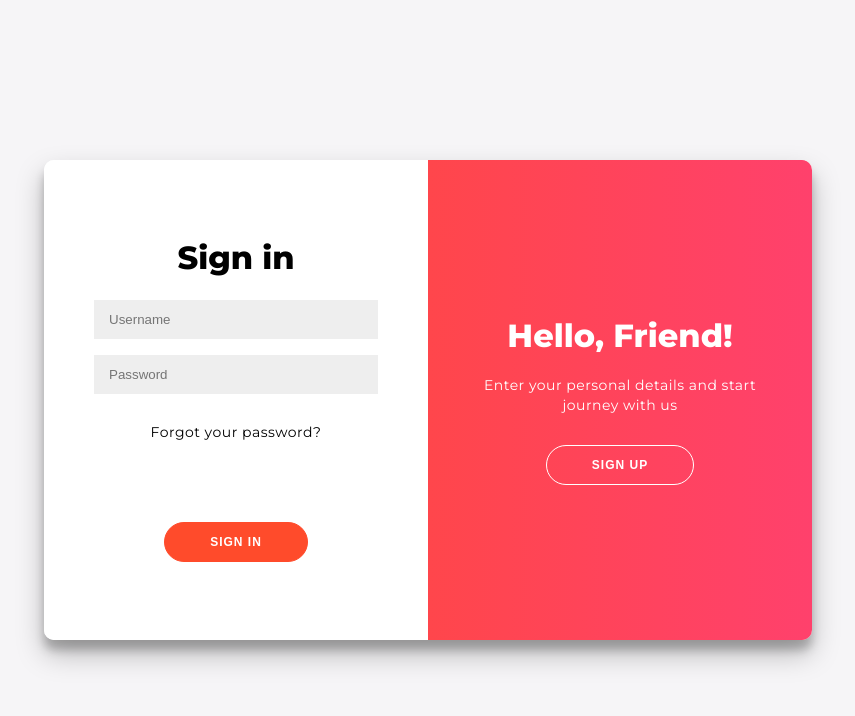
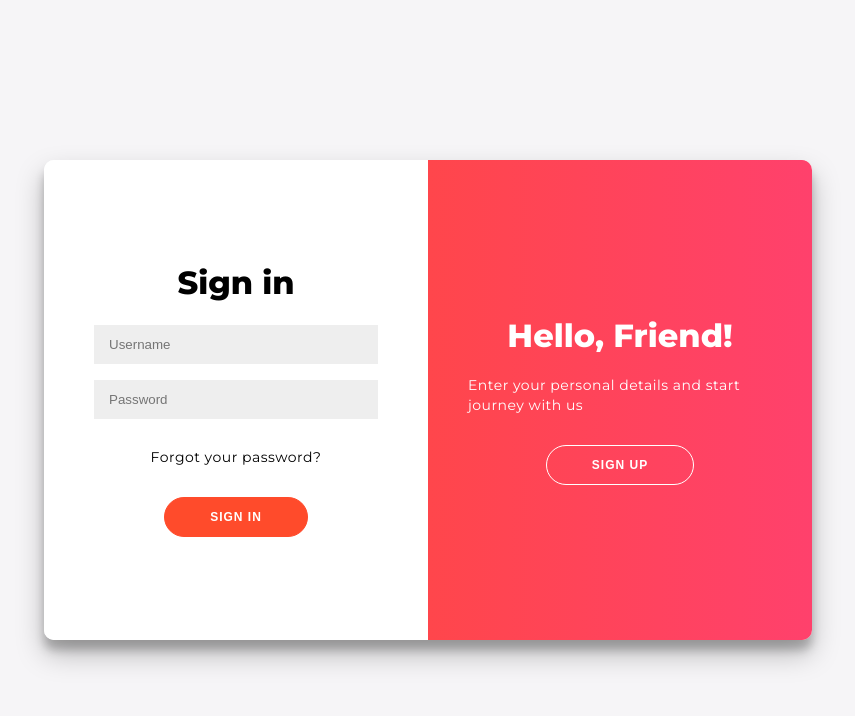
Before and after one commit to Siam456/chatApplication-frontend, a React (Create React App) app: page / in a window 1280 px wide. Shown: the top 716 px of the page, without its empty margins (212-1067 px from the left). Built offline with nearby package versions, Linux system fonts and the light colour scheme.

Commit message:
resolve: classname change

```diff
--- a/src/App.css
+++ b/src/App.css
@@ -1,38 +1,5 @@
-.App {
-  text-align: center;
+* {
+  margin: 0;
+  padding: 0;
+  text-align: left;
 }
-
-.App-logo {
-  height: 40vmin;
-  pointer-events: none;
-}
-
-@media (prefers-reduced-motion: no-preference) {
-  .App-logo {
-    animation: App-logo-spin infinite 20s linear;
-  }
-}
-
-.App-header {
-  background-color: #282c34;
-  min-height: 100vh;
-  display: flex;
-  flex-direction: column;
-  align-items: center;
-  justify-content: center;
-  font-size: calc(10px + 2vmin);
-  color: white;
-}
-
-.App-link {
-  color: #61dafb;
-}
-
-@keyframes App-logo-spin {
-  from {
-    transform: rotate(0deg);
-  }
-  to {
-    transform: rotate(360deg);
-  }
-}
--- a/src/App.js
+++ b/src/App.js
@@ -3,7 +3,7 @@ import Navbar from "./component/nav/Navbar";
 
 function App() {
   return (
-    <div className="App">
+    <div>
       <Navbar />
     </div>
   );
--- a/src/pages/SignUp/SignUp.js
+++ b/src/pages/SignUp/SignUp.js
@@ -55,12 +55,13 @@ export default function SignUp() {
   };
   return (
     <div className="form-container sign-up-container">
-      <form onSubmit={submitHandler}>
+      <form className="loginForm" onSubmit={submitHandler}>
         <h1>Create Account</h1>
         <span>
           <br></br>
         </span>
         <input
+          className="form-controll"
           id="name"
           name="name"
           onChange={handleChange}
@@ -69,6 +70,7 @@ export default function SignUp() {
         />
         <span id="error-name" className="error-msg"></span>
         <input
+          className="form-controll"
           id="email"
           type="email"
           onChange={handleChange}
@@ -77,6 +79,7 @@ export default function SignUp() {
         />
         <span id="error-email" className="error-msg"></span>
         <input
+          className="form-controll"
           id="phone"
           type="text"
           onChange={handleChange}
@@ -85,6 +88,7 @@ export default function SignUp() {
         />
         <span id="error-phone" className="error-msg"></span>
         <input
+          className="form-controll"
           id="password"
           type="password"
           onChange={handleChange}
@@ -92,7 +96,7 @@ export default function SignUp() {
           placeholder="Password"
         />
         <span id="error-password" className="error-msg"></span> <br></br>
-        <button>Sign Up</button>
+        <button className="submit-btn">Sign Up</button>
       </form>
     </div>
   );
--- a/src/pages/SignUp/style.css
+++ b/src/pages/SignUp/style.css
@@ -4,27 +4,12 @@
   box-sizing: border-box;
 }
 
-body {
-  background: #f6f5f7;
-  display: flex;
-  justify-content: center;
-  align-items: center;
-  flex-direction: column;
-  font-family: "Montserrat", sans-serif;
-  height: 100vh;
-  margin: -20px 0 50px;
-}
-
-h1 {
+.title {
   font-weight: bold;
   margin: 0;
 }
 
-h2 {
-  text-align: center;
-}
-
-p {
+.sub-title {
   font-size: 14px;
   font-weight: 100;
   line-height: 20px;
@@ -43,7 +28,7 @@ a {
   margin: 15px 0;
 }
 
-button {
+.submit-btn {
   border-radius: 20px;
   border: 1px solid #ff4b2b;
   background-color: #ff4b2b;
@@ -56,20 +41,20 @@ button {
   transition: transform 80ms ease-in;
 }
 
-button:active {
+.submit-btn:active {
   transform: scale(0.95);
 }
 
-button:focus {
+.submit-btn:focus {
   outline: none;
 }
 
-button.ghost {
+.submit-btn.ghost {
   background-color: transparent;
   border-color: #ffffff;
 }
 
-form {
+.loginForm {
   background-color: #ffffff;
   display: flex;
   align-items: center;
@@ -80,7 +65,7 @@ form {
   text-align: center;
 }
 
-input {
+.form-controll {
   background-color: #eee;
   border: none;
   padding: 12px 15px;
@@ -88,7 +73,7 @@ input {
   width: 100%;
 }
 
-.container {
+.container-main {
   background-color: #fff;
   border-radius: 10px;
   box-shadow: 0 14px 28px rgba(0, 0, 0, 0.25), 0 10px 10px rgba(0, 0, 0, 0.22);
@@ -112,7 +97,7 @@ input {
   z-index: 2;
 }
 
-.container.right-panel-active .sign-in-container {
+.container-main.right-panel-active .sign-in-container {
   transform: translateX(100%);
 }
 
@@ -123,7 +108,7 @@ input {
   z-index: 1;
 }
 
-.container.right-panel-active .sign-up-container {
+.container-main.right-panel-active .sign-up-container {
   transform: translateX(100%);
   opacity: 1;
   z-index: 5;
@@ -155,7 +140,7 @@ input {
   z-index: 100;
 }
 
-.container.right-panel-active .overlay-container {
+.container-main.right-panel-active .overlay-container {
   transform: translateX(-100%);
 }
 
@@ -175,7 +160,7 @@ input {
   transition: transform 0.6s ease-in-out;
 }
 
-.container.right-panel-active .overlay {
+.container-main.right-panel-active .overlay {
   transform: translateX(50%);
 }
 
@@ -198,7 +183,7 @@ input {
   transform: translateX(-20%);
 }
 
-.container.right-panel-active .overlay-left {
+.container-main.right-panel-active .overlay-left {
   transform: translateX(0);
 }
 
@@ -207,7 +192,7 @@ input {
   transform: translateX(0);
 }
 
-.container.right-panel-active .overlay-right {
+.container-main.right-panel-active .overlay-right {
   transform: translateX(20%);
 }
 
@@ -226,23 +211,10 @@ input {
   width: 40px;
 }
 
-footer {
-  background-color: #222;
-  color: #fff;
-  font-size: 14px;
-  bottom: 0;
-  position: fixed;
-  left: 0;
-  right: 0;
-  text-align: center;
-  z-index: 999;
+.container-main {
+  position: absolute;
+  top: 50%;
+  left: 50%;
+  transform: translate(-50%, -50%);
+  max-height: 100vh;
 }
-
-.error-msg {
-  text-align: left;
-  color: red;
-  width: 100%;
-}
-.ei-error {
-  border: 1px solid red;
-}
--- a/src/pages/login/Login.js
+++ b/src/pages/login/Login.js
@@ -36,49 +36,51 @@ export default function Login() {
     checkLogin();
   };
   return (
-    <>
-      <div className="container" id="container">
+    <div className="login-registration-wrapper">
+      <div className="container-main" id="container">
         <div>
           <SignUp />
         </div>
         <div className="form-container sign-in-container">
-          <form onSubmit={submitHandler}>
-            <h1>Sign in</h1>
+          <form className="loginForm" onSubmit={submitHandler}>
+            <h1 className="title">Sign in</h1>
 
             <span>
               <br></br>
             </span>
             <input
+              className="form-controll"
               type="text"
               name="email"
               onChange={handleChange}
               placeholder="Username"
             />
             <input
+              className="form-controll"
               type="password"
               name="password"
               onChange={handleChange}
               placeholder="Password"
             />
-            <p>Forgot your password?</p>
+            <p className="sub-title">Forgot your password?</p>
             <p
               id="error"
               style={{
                 color: "red",
               }}
             ></p>
-            <button>Sign In</button>
+            <button className="submit-btn">Sign In</button>
           </form>
         </div>
         <div className="overlay-container">
           <div className="overlay">
             <div className="overlay-panel overlay-left">
-              <h1>Welcome Back!</h1>
-              <p>
+              <h1 className="title">Welcome Back!</h1>
+              <p className="sub-title">
                 To keep connected with us please login with your personal info
               </p>
               <button
-                className="ghost"
+                className="submit-btn ghost"
                 id="signIn"
                 onClick={() => {
                   const container = document.getElementById("container");
@@ -89,10 +91,12 @@ export default function Login() {
               </button>
             </div>
             <div className="overlay-panel overlay-right">
-              <h1>Hello, Friend!</h1>
-              <p>Enter your personal details and start journey with us</p>
+              <h1 className="title">Hello, Friend!</h1>
+              <p className="sub-title">
+                Enter your personal details and start journey with us
+              </p>
               <button
-                className="ghost"
+                className="submit-btn ghost"
                 id="signUp"
                 onClick={() => {
                   const container = document.getElementById("container");
@@ -105,6 +109,6 @@ export default function Login() {
           </div>
         </div>
       </div>
-    </>
+    </div>
   );
 }
--- a/src/pages/login/style.css
+++ b/src/pages/login/style.css
@@ -4,7 +4,7 @@
   box-sizing: border-box;
 }
 
-body {
+.login-registration-wrapper {
   background: #f6f5f7;
   display: flex;
   justify-content: center;
@@ -12,20 +12,14 @@ body {
   flex-direction: column;
   font-family: "Montserrat", sans-serif;
   height: 100vh;
-  /* margin: -20px 0 50px; */
-  height: 100vh;
 }
 
-h1 {
+.title {
   font-weight: bold;
   margin: 0;
 }
 
-h2 {
-  text-align: center;
-}
-
-p {
+.sub-title {
   font-size: 14px;
   font-weight: 100;
   line-height: 20px;
@@ -44,7 +38,7 @@ a {
   margin: 15px 0;
 }
 
-button {
+.submit-btn {
   border-radius: 20px;
   border: 1px solid #ff4b2b;
   background-color: #ff4b2b;
@@ -57,11 +51,11 @@ button {
   transition: transform 80ms ease-in;
 }
 
-button:active {
+.submit-btn:active {
   transform: scale(0.95);
 }
 
-button:focus {
+.submit-btn:focus {
   outline: none;
 }
 
@@ -70,7 +64,7 @@ button.ghost {
   border-color: #ffffff;
 }
 
-form {
+.loginForm {
   background-color: #ffffff;
   display: flex;
   align-items: center;
@@ -81,7 +75,7 @@ form {
   text-align: center;
 }
 
-input {
+.form-controll {
   background-color: #eee;
   border: none;
   padding: 12px 15px;
@@ -89,7 +83,7 @@ input {
   width: 100%;
 }
 
-.container {
+.container-main-login {
   background-color: #fff;
   border-radius: 10px;
   box-shadow: 0 14px 28px rgba(0, 0, 0, 0.25), 0 10px 10px rgba(0, 0, 0, 0.22);
@@ -113,7 +107,7 @@ input {
   z-index: 2;
 }
 
-.container.right-panel-active .sign-in-container {
+.container-main.right-panel-active .sign-in-container {
   transform: translateX(100%);
 }
 
@@ -124,7 +118,7 @@ input {
   z-index: 1;
 }
 
-.container.right-panel-active .sign-up-container {
+.container-main.right-panel-active .sign-up-container {
   transform: translateX(100%);
   opacity: 1;
   z-index: 5;
@@ -156,7 +150,7 @@ input {
   z-index: 100;
 }
 
-.container.right-panel-active .overlay-container {
+.container-main.right-panel-active .overlay-container {
   transform: translateX(-100%);
 }
 
@@ -176,7 +170,7 @@ input {
   transition: transform 0.6s ease-in-out;
 }
 
-.container.right-panel-active .overlay {
+.container-main.right-panel-active .overlay {
   transform: translateX(50%);
 }
 
@@ -199,7 +193,7 @@ input {
   transform: translateX(-20%);
 }
 
-.container.right-panel-active .overlay-left {
+.container-main.right-panel-active .overlay-left {
   transform: translateX(0);
 }
 
@@ -208,7 +202,7 @@ input {
   transform: translateX(0);
 }
 
-.container.right-panel-active .overlay-right {
+.container-main.right-panel-active .overlay-right {
   transform: translateX(20%);
 }
 
@@ -239,7 +233,7 @@ footer {
   z-index: 999;
 }
 
-.container {
+.container-main {
   position: absolute;
   top: 50%;
   left: 50%;
```
